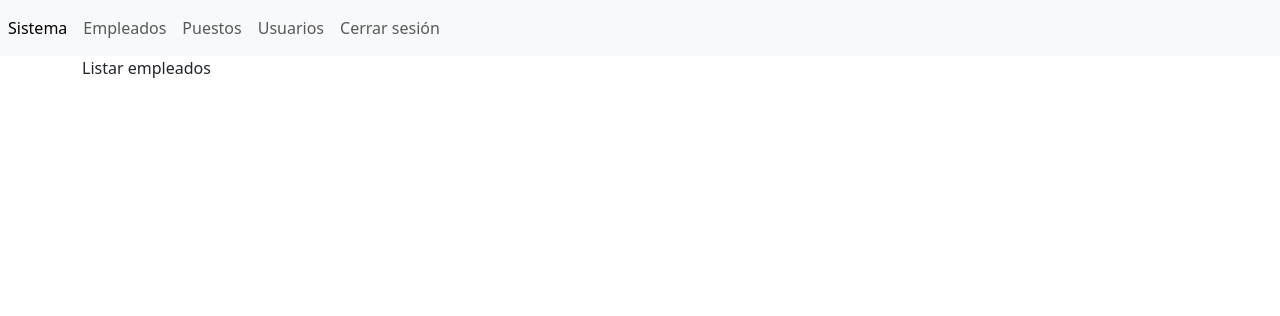
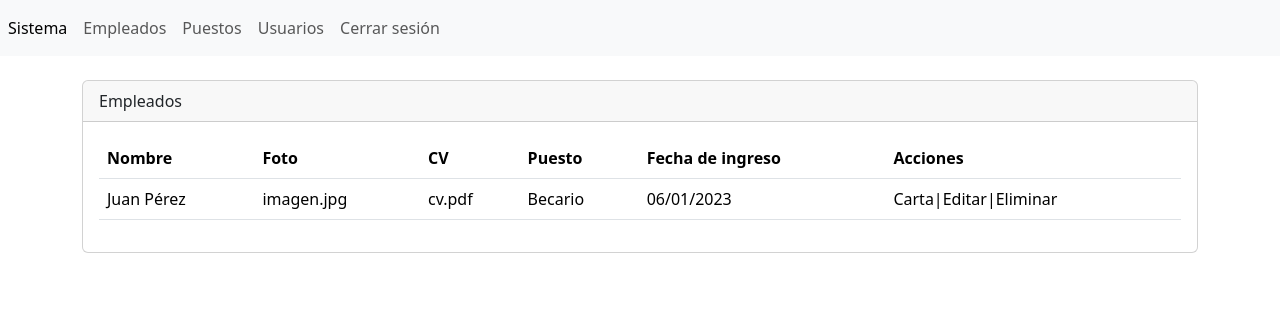
Before and after one commit to jhon-ran/app, a PHP site: page /app/secciones/empleados/ in a window 1280 px wide. Shown: the top 316 px of the page. Run offline with PHP 8.4, Linux system fonts and the light colour scheme.

Commit message:
create naviation & view sections
table of emplados section added

```diff
--- a/secciones/empleados/index.php
+++ b/secciones/empleados/index.php
@@ -1,7 +1,45 @@
 <!-- ../../ sube 2 niveles para poder acceder al folder de templates-->
 <?php include("../../templates/header.php"); ?>
 
-Listar empleados
+<br/>
+<div class="card">
+    <div class="card-header">Empleados </div>
+    <div class="card-body">
+
+     <div
+        class="table-responsive-sm"
+     >
+        <table
+            class="table"
+        >
+            <thead>
+                <tr>
+                    <th scope="col">Nombre</th>
+                    <th scope="col">Foto</th>
+                    <th scope="col">CV</th>
+                    <th scope="col">Puesto</th>
+                    <th scope="col">Fecha de ingreso</th>
+                    <th scope="col">Acciones</th>
+                </tr>
+            </thead>
+            <tbody>
+                <tr class="">
+                    <td scope="row">Juan Pérez</td>
+                    <td>imagen.jpg</td>
+                    <td>cv.pdf</td>
+                    <td>Becario</td>
+                    <td>06/01/2023</td>
+                    <td>Carta|Editar|Eliminar</td>
+                </tr>
+            </tbody>
+        </table>
+     </div>
+
+
+    </div>
+
+</div>
+
 
 <!-- ../../ sube 2 niveles para poder acceder al folder de templates-->
 <?php include("../../templates/footer.php"); ?>
--- a/templates/header.php
+++ b/templates/header.php
@@ -38,10 +38,10 @@ $url_base = "http://localhost/app/"
                     <a class="nav-link" href="<?php echo $url_base;?>secciones/empleados/">Empleados</a>
                 </li>
                 <li class="nav-item">
-                    <a class="nav-link" href="#">Puestos</a>
+                    <a class="nav-link" href="<?php echo $url_base;?>secciones/puestos/">Puestos</a>
                 </li>
                 <li class="nav-item">
-                    <a class="nav-link" href="#">Usuarios</a>
+                    <a class="nav-link" href="<?php echo $url_base;?>secciones/usuarios/">Usuarios</a>
                 </li>
                 <li class="nav-item">
                     <a class="nav-link" href="#">Cerrar sesión</a>
```
Also changed, not shown: secciones/empleados/crear.php (+7 -0 lines), secciones/empleados/editar.php (+7 -0 lines), secciones/puestos/crear.php (+7 -0 lines), secciones/puestos/editar.php (+7 -0 lines), secciones/puestos/index.php (+7 -0 lines), secciones/usuarios/crear.php (+7 -0 lines), secciones/usuarios/editar.php (+7 -0 lines), secciones/usuarios/index.php (+7 -0 lines).
